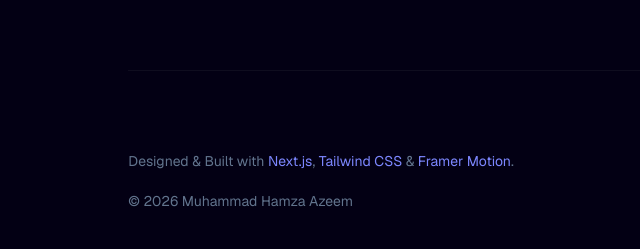
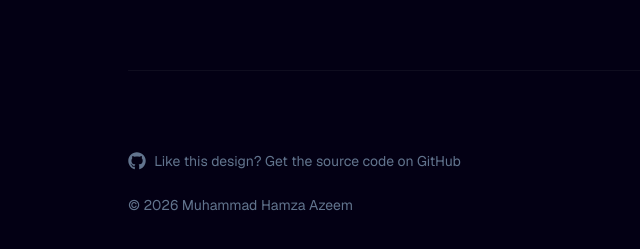
Before and after one commit to ZentaCros/portfolio, a Next.js app: page / in a window 1280 px wide. Shown: the part 1702-1951 px from the top of the page, without its empty margins (469-1109 px from the left). Built offline with nearby package versions, Linux system fonts and the light colour scheme.

Commit message:
feat: updated footer with link to portfolio source code

```diff
--- a/src/app/page.tsx
+++ b/src/app/page.tsx
@@ -357,9 +357,12 @@ export default function Home() {
           </section>
 
           {/* Footer */}
-          <footer className="pt-20 pb-10 border-t border-white/5">
+          <footer className="pt-20 pb-10 border-t border-white/5 text-center lg:text-left">
             <p className="text-slate-500 text-sm">
-              Designed & Built with <span className="text-indigo-400">Next.js</span>, <span className="text-indigo-400">Tailwind CSS</span> & <span className="text-indigo-400">Framer Motion</span>.
+              <a href="https://github.com/ZentaCros/portfolio" target="_blank" rel="noreferrer" className="inline-flex items-center gap-2 hover:text-indigo-400 transition-colors group">
+                <FaGithub className="text-lg group-hover:text-white transition-colors" />
+                Like this design? Get the source code on GitHub
+              </a>
               <br/><br/>
               &copy; {new Date().getFullYear()} Muhammad Hamza Azeem
             </p>
```
